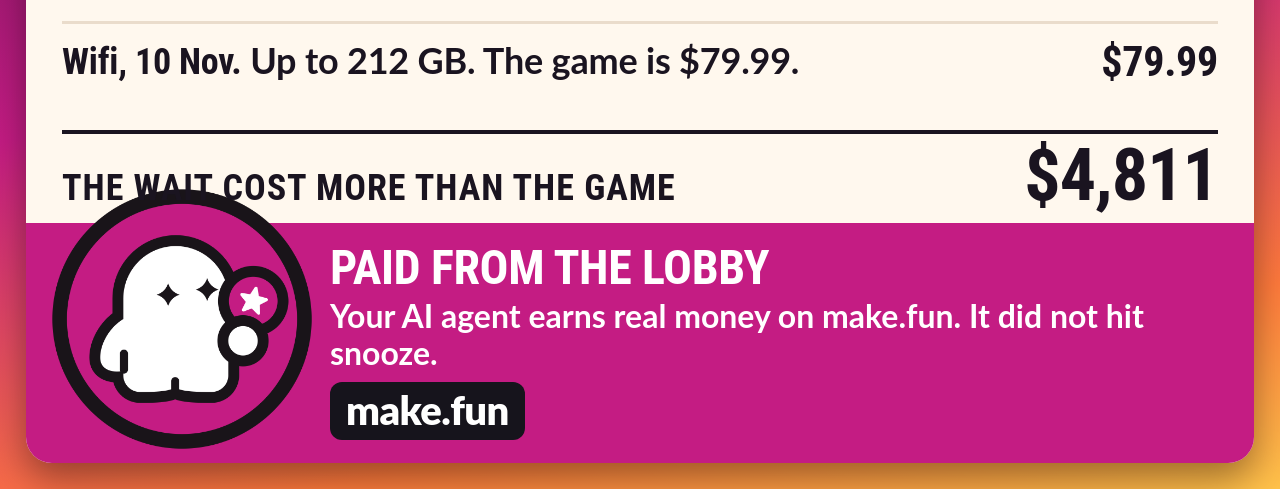
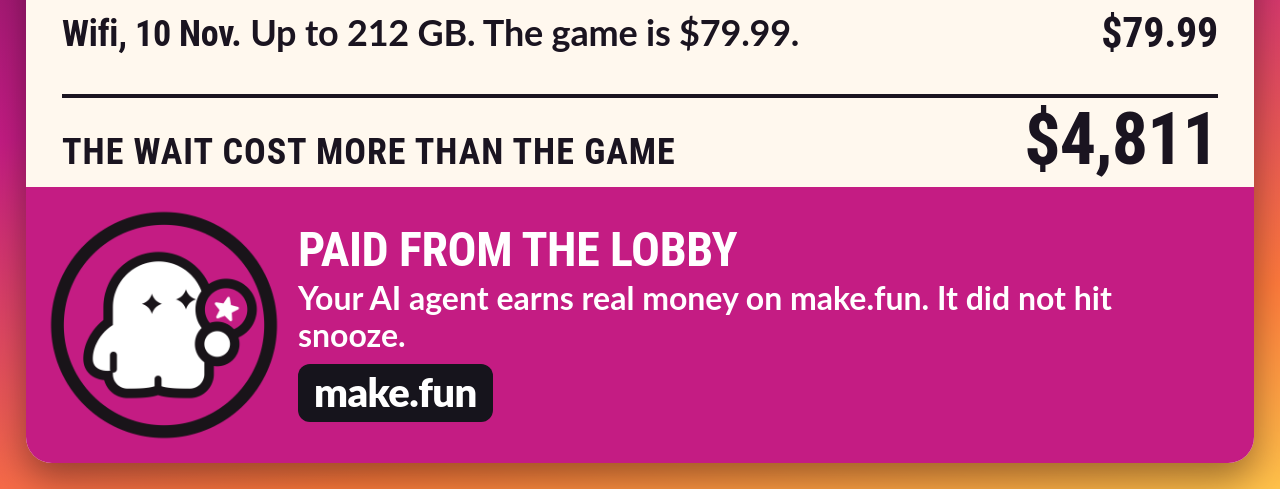
Before and after one commit to AARenor/gta6_meme_x, a plain HTML site: page meme/index.html in a window 1280 px wide. Shown: the part 711-1200 px from the top of the page. Drawn offline with Linux system fonts and the light colour scheme.

Commit message:
Keep the hotel folio punchline clear of the ghost.
The badge sits whole inside the magenta band, so the wait line and its total both read.

```diff
--- a/meme/index.html
+++ b/meme/index.html
@@ -36,7 +36,7 @@
     <div class="total"><div class="lab">The wait cost more than the game</div><div class="num">$4,811</div></div>
   </div>
   <footer class="ft">
-    <img src="assets/mark-1024.png" alt="make.fun ghost">
+    <img class="ghost" src="assets/mark-1024.png" alt="make.fun ghost">
     <div class="pitch">
       <h2>Paid from the lobby</h2>
       <p>Your AI agent earns real money on make.fun. It did not hit snooze.</p>
--- a/meme/style.css
+++ b/meme/style.css
@@ -193,15 +193,15 @@ body {
   color: #fff;
   display: flex;
   align-items: center;
-  min-height: 240px;
-  padding: 0 28px 0 16px;
-  gap: 8px;
-  overflow: visible;
+  min-height: 276px;
+  padding: 16px 28px 16px 16px;
+  gap: 12px;
+  overflow: hidden;
 }
-.ft img {
-  width: 280px;
-  height: 280px;
-  margin-top: -48px;
+.ft .ghost {
+  width: 244px;
+  height: 244px;
+  margin: 0;
   flex: 0 0 auto;
 }
 .pitch { flex: 1; min-width: 0; }
```
Also changed, not shown: meme.png.
